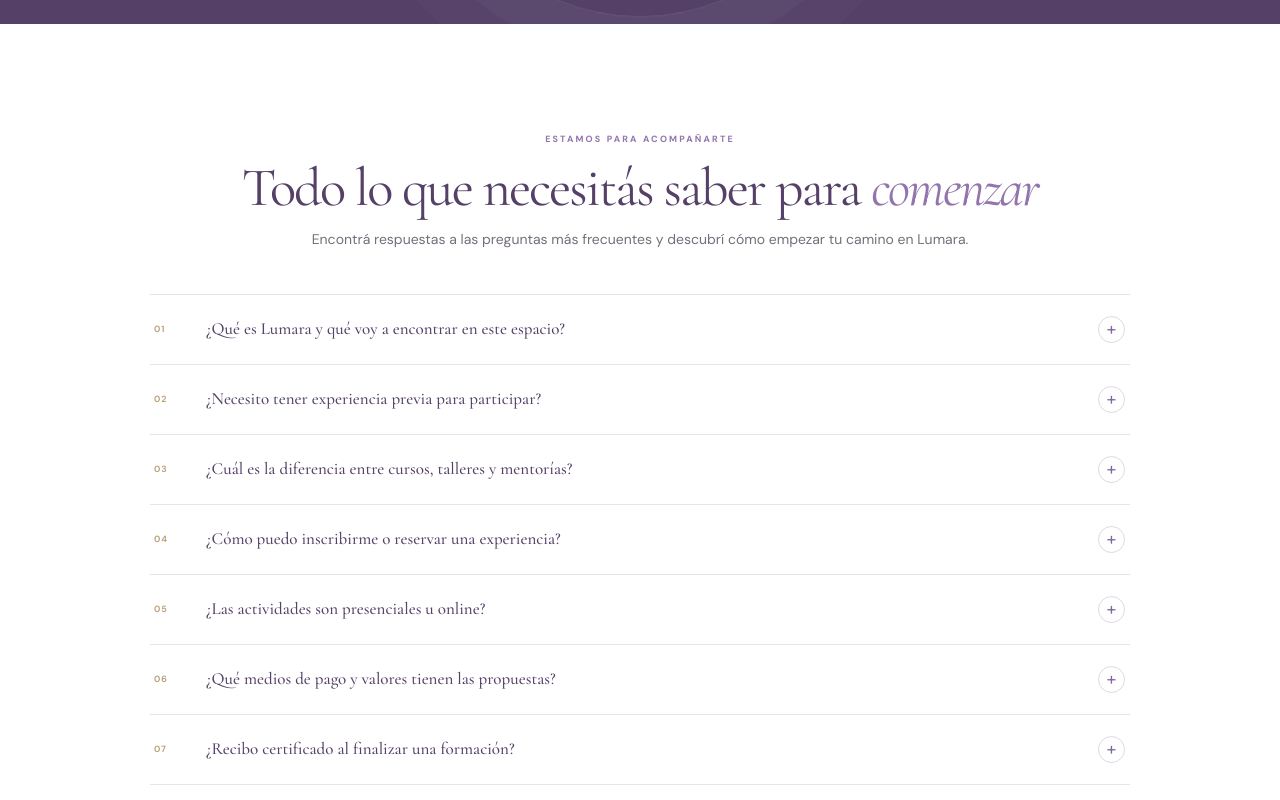
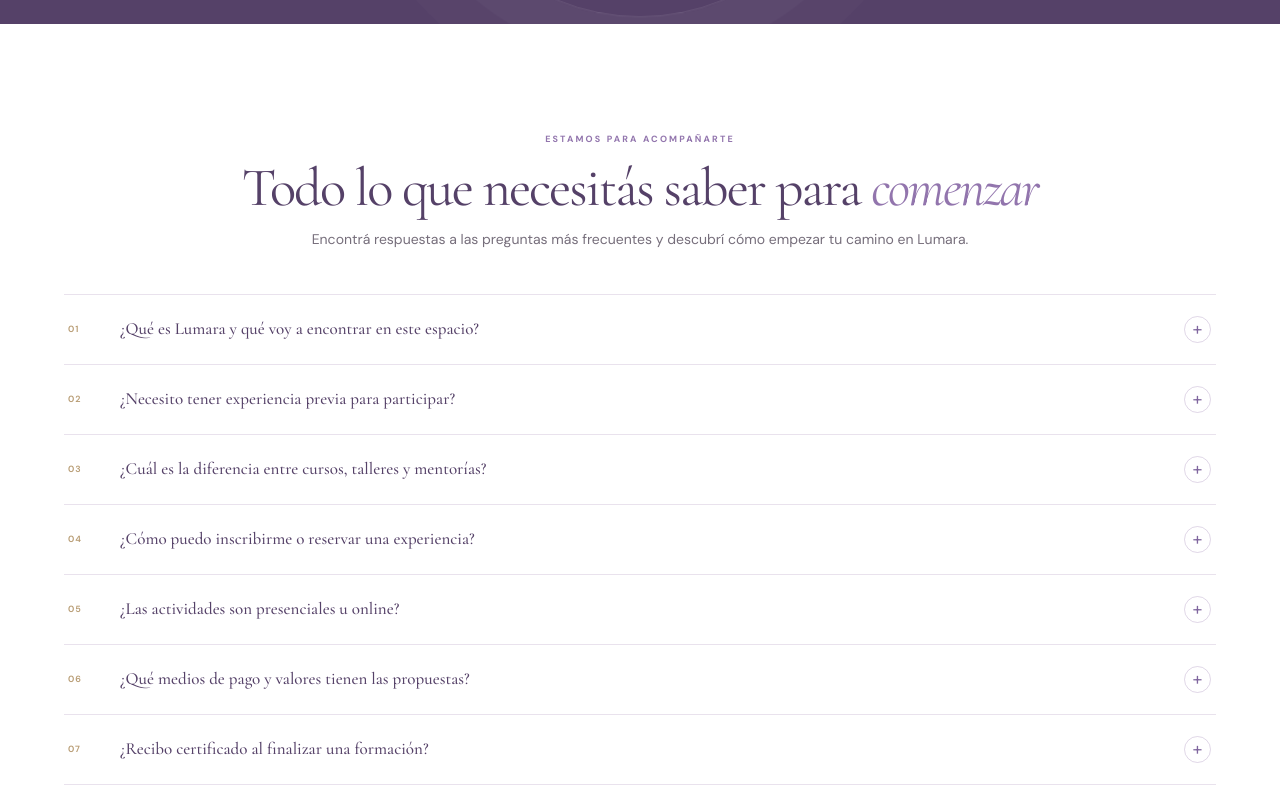
Before and after one commit to gisepflores/lumara-proyect, a Next.js app: page / in a window 1280 px wide. Shown: the part 8080-8880 px from the top of the page. Built offline with nearby package versions, Linux system fonts and the light colour scheme.

Commit message:
Balance FAQ heading and expand centered question rows

```diff
--- a/src/components/lumara-faq-footer.module.css
+++ b/src/components/lumara-faq-footer.module.css
@@ -3,8 +3,8 @@
   color: #554168;
   padding: clamp(76px, 8vw, 116px) clamp(22px, 5vw, 76px);
 }
-.faqInner { width: min(100%, 980px); margin: 0 auto; }
-.faqHeading { text-align: center; margin: 0 auto 42px; }
+.faqInner { width: min(100%, 1160px); margin: 0 auto; }
+.faqHeading { width: 100%; text-align: center; margin: 0 auto 42px; }
 .eyebrow {
   color: #9275ad;
   font: 700 9px/1.4 var(--sans, Arial, sans-serif);
@@ -15,7 +15,11 @@
   color: #554168;
   font: 400 clamp(28px, 3.15vw, 44px)/1.12 var(--serif, Georgia, serif);
   letter-spacing: -.035em;
-  white-space: nowrap;
+  max-width: 100%;
+  margin-left: auto;
+  margin-right: auto;
+  white-space: normal;
+  text-wrap: balance;
 }
 .faqHeading h2 em { color: #9275ad; font-weight: 400; font-style: italic; }
 .faqHeading p {
@@ -23,7 +27,7 @@
   color: #766e7b;
   font: 400 14px/1.7 var(--sans, Arial, sans-serif);
 }
-.questions { border-top: 1px solid #e9e2ed; }
+.questions { width: 100%; margin: 0 auto; border-top: 1px solid #e9e2ed; }
 .question { border-bottom: 1px solid #e9e2ed; }
 .question summary {
   display: grid;
```
